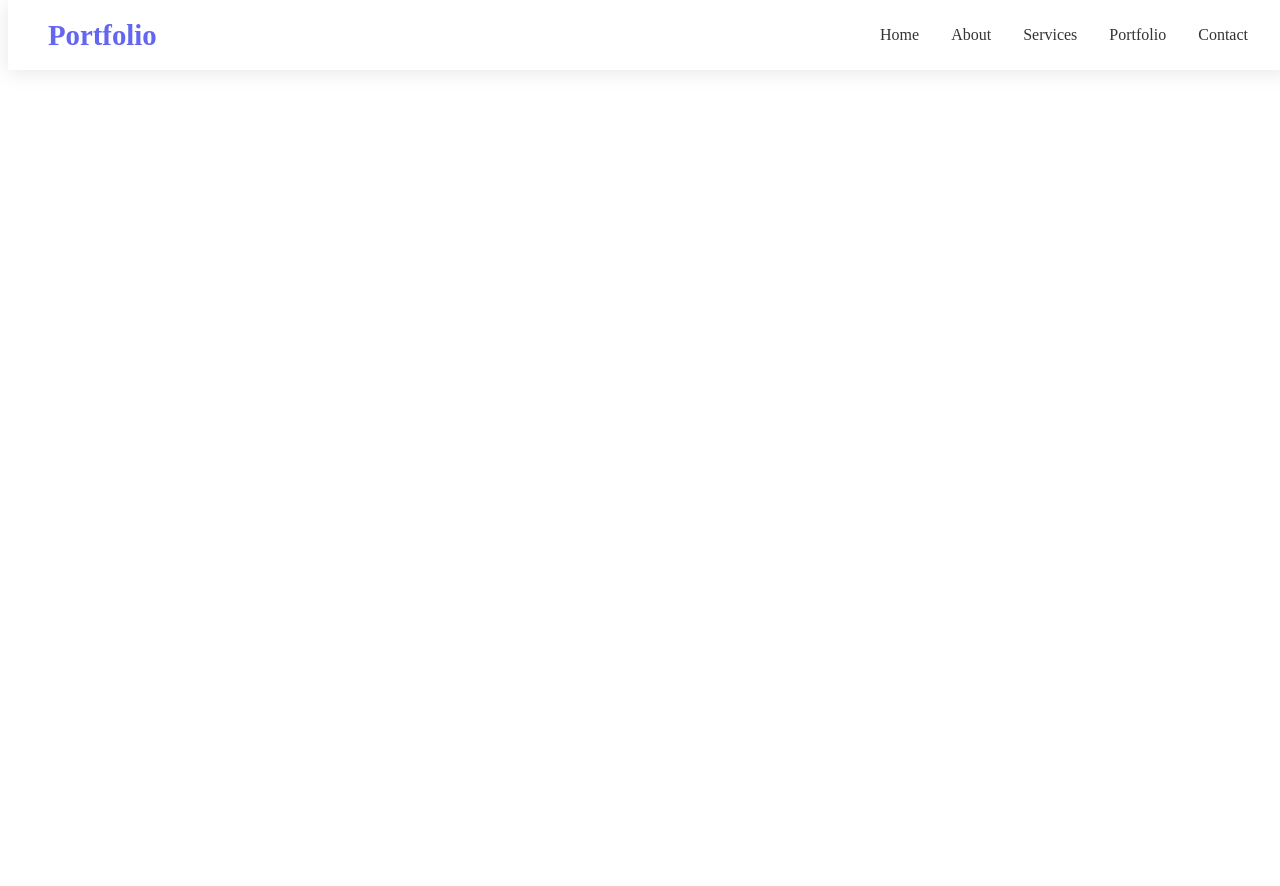
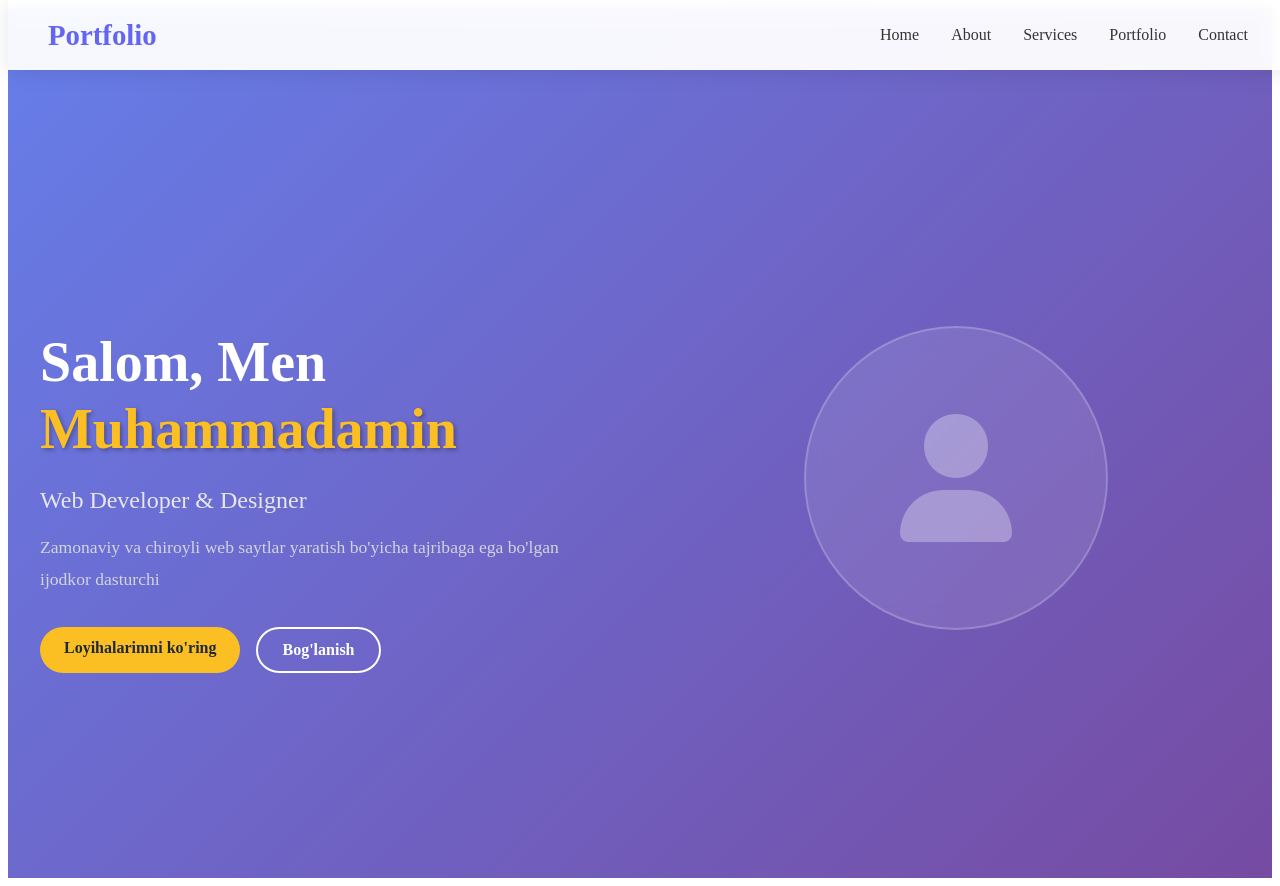
Before and after one commit to maximus0047/My-Portfolio, a plain HTML site: page index.html in a window 1280 px wide. Before the commit the page ends 800 px from the top, so only its background shows below. Drawn offline with Linux system fonts and the light colour scheme.

Commit message:
profil qo'shildi

```diff
--- a/index.html
+++ b/index.html
@@ -4,6 +4,7 @@
   <meta charset="UTF-8">
   <title>Mening Profilim</title>
   <link rel="stylesheet" href="style.css">
+  <link href="https://cdnjs.cloudflare.com/ajax/libs/font-awesome/6.0.0/css/all.min.css" rel="stylesheet">
 </head>
 <body>
 <!-- Navigation -->
@@ -37,5 +38,27 @@
   </div>
 </nav>
 
+<!-- Hero Section -->
+<section id="home" class="hero">
+    <div class="hero-container">
+        <div class="hero-content">
+            <h1 class="hero-title">Salom, Men <span class="highlight">Muhammadamin</span></h1>
+            <p class="hero-subtitle">Web Developer & Designer</p>
+            <p class="hero-description">
+                Zamonaviy va chiroyli web saytlar yaratish bo'yicha tajribaga ega bo'lgan ijodkor dasturchi
+            </p>
+            <div class="hero-buttons">
+                <a href="#projects" class="btn btn-primary">Loyihalarimni ko'ring</a>
+                <a href="#contact" class="btn btn-secondary">Bog'lanish</a>
+            </div>
+        </div>
+        <div class="hero-image">
+            <div class="profile-placeholder">
+                <i class="fas fa-user"></i>
+            </div>
+        </div>
+    </div>
+</section>
+
 </body>
 </html>
--- a/style.css
+++ b/style.css
@@ -78,3 +78,125 @@
     margin: 3px 0;
     transition: 0.3s;
 }
+
+/* Hero Section */
+.hero {
+    min-height: 100vh;
+    display: flex;
+    align-items: center;
+    background: linear-gradient(135deg, #667eea 0%, #764ba2 100%);
+    color: white;
+    padding-top: 70px;
+}
+
+.hero-container {
+    max-width: 1200px;
+    margin: 0 auto;
+    padding: 0 20px;
+    display: grid;
+    grid-template-columns: 1fr 1fr;
+    gap: 4rem;
+    align-items: center;
+}
+
+.hero-title {
+    font-size: 3.5rem;
+    font-weight: bold;
+    margin-bottom: 1rem;
+    line-height: 1.2;
+}
+
+.highlight {
+    color: #fbbf24;
+    text-shadow: 2px 2px 4px rgba(0, 0, 0, 0.3);
+}
+
+.hero-subtitle {
+    font-size: 1.5rem;
+    margin-bottom: 1rem;
+    color: #e5e7eb;
+}
+
+.hero-description {
+    font-size: 1.1rem;
+    margin-bottom: 2rem;
+    color: #d1d5db;
+    line-height: 1.8;
+}
+
+.hero-buttons {
+    display: flex;
+    gap: 1rem;
+    flex-wrap: wrap;
+}
+
+.btn {
+    padding: 12px 24px;
+    border: none;
+    border-radius: 50px;
+    text-decoration: none;
+    font-weight: 600;
+    transition: all 0.3s ease;
+    cursor: pointer;
+    display: inline-block;
+    text-align: center;
+}
+
+.btn-primary {
+    background: #fbbf24;
+    color: #1f2937;
+}
+
+.btn-primary:hover {
+    background: #f59e0b;
+    transform: translateY(-2px);
+    box-shadow: 0 10px 25px rgba(251, 191, 36, 0.3);
+}
+
+.btn-secondary {
+    background: transparent;
+    color: white;
+    border: 2px solid white;
+}
+
+.btn-secondary:hover {
+    background: white;
+    color: #1f2937;
+    transform: translateY(-2px);
+}
+
+.btn-small {
+    padding: 8px 16px;
+    font-size: 0.9rem;
+}
+
+.btn-outline {
+    background: transparent;
+    color: #6366f1;
+    border: 2px solid #6366f1;
+}
+
+.btn-outline:hover {
+    background: #6366f1;
+    color: white;
+}
+
+.hero-image {
+    display: flex;
+    justify-content: center;
+    align-items: center;
+}
+
+.profile-placeholder {
+    width: 300px;
+    height: 300px;
+    background: rgba(255, 255, 255, 0.1);
+    border-radius: 50%;
+    display: flex;
+    align-items: center;
+    justify-content: center;
+    font-size: 8rem;
+    color: rgba(255, 255, 255, 0.3);
+    backdrop-filter: blur(10px);
+    border: 2px solid rgba(255, 255, 255, 0.2);
+}
```
Also changed, not shown: script.js (added, +9 -0 lines).
